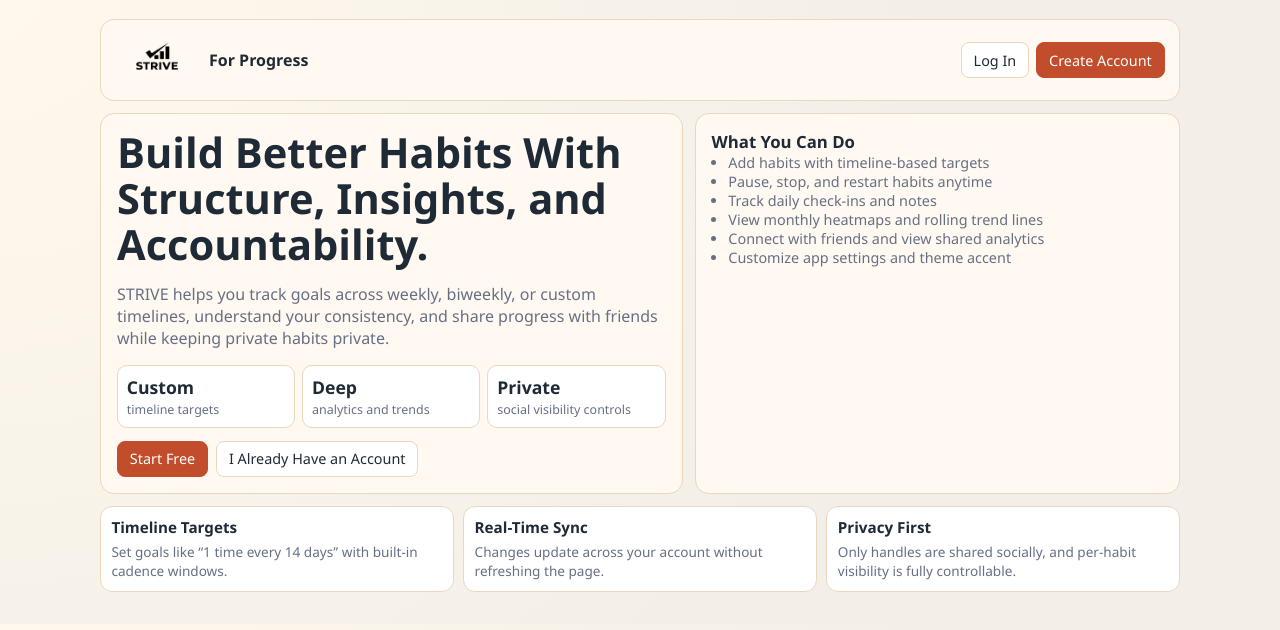
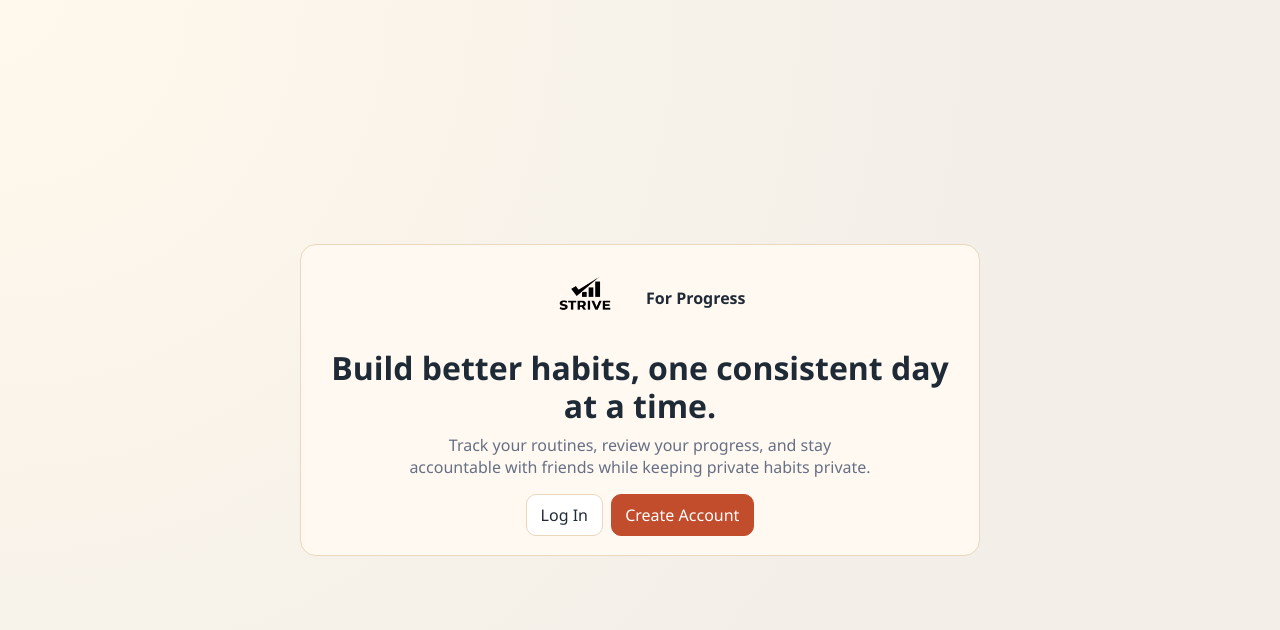
Before and after one commit to asoupavu/strive, a plain HTML site: page index.html in a window 1280 px wide. Drawn offline with Linux system fonts and the light colour scheme.

Commit message:
Simplify homepage to minimal hero layout

```diff
--- a/index.html
+++ b/index.html
@@ -19,25 +19,21 @@
 
       body {
         margin: 0;
+        min-height: 100vh;
+        display: grid;
+        place-items: center;
         font-family: "Avenir Next", "Segoe UI", sans-serif;
         color: var(--text);
         background: radial-gradient(circle at top left, #fff8ec 0%, var(--bg) 65%);
       }
 
-      .shell {
-        width: min(1080px, 92vw);
-        margin: 1.2rem auto 2rem;
-      }
-
-      .topbar {
-        display: flex;
-        justify-content: space-between;
-        align-items: center;
-        gap: 1rem;
+      main {
+        width: min(680px, 92vw);
         background: var(--panel);
         border: 1px solid var(--border);
-        border-radius: 14px;
-        padding: 0.75rem 0.9rem;
+        border-radius: 16px;
+        padding: 1.2rem;
+        text-align: center;
       }
 
       .brand {
@@ -47,29 +43,42 @@
       }
 
       .brand img {
-        height: 56px;
+        height: 68px;
         width: auto;
         display: block;
       }
 
       .tagline {
+        font-size: 1rem;
         font-weight: 600;
-        font-size: 1rem;
+      }
+
+      h1 {
+        margin: 0.7rem 0 0;
+        font-size: clamp(1.4rem, 3.8vw, 2rem);
+        line-height: 1.2;
+      }
+
+      p {
+        margin: 0.55rem auto 0;
+        max-width: 52ch;
+        color: var(--muted);
       }
 
       .actions {
+        margin-top: 1rem;
         display: flex;
-        gap: 0.45rem;
+        justify-content: center;
+        gap: 0.5rem;
       }
 
       .btn {
+        text-decoration: none;
         border: 1px solid var(--border);
-        border-radius: 8px;
-        padding: 0.48rem 0.74rem;
-        text-decoration: none;
+        border-radius: 10px;
+        padding: 0.55rem 0.85rem;
         color: var(--text);
         background: #fff;
-        font-size: 0.9rem;
       }
 
       .btn.primary {
@@ -77,149 +86,22 @@
         color: #fff;
         border-color: var(--accent);
       }
-
-      .hero {
-        margin-top: 0.75rem;
-        display: grid;
-        grid-template-columns: 1.2fr 1fr;
-        gap: 0.75rem;
-      }
-
-      .card {
-        background: var(--panel);
-        border: 1px solid var(--border);
-        border-radius: 14px;
-        padding: 1rem;
-      }
-
-      h1 {
-        margin: 0;
-        font-size: clamp(1.6rem, 3.5vw, 2.6rem);
-        line-height: 1.1;
-      }
-
-      p {
-        color: var(--muted);
-      }
-
-      .kpis {
-        margin-top: 0.8rem;
-        display: grid;
-        grid-template-columns: repeat(3, minmax(0, 1fr));
-        gap: 0.45rem;
-      }
-
-      .kpi {
-        border: 1px solid var(--border);
-        border-radius: 10px;
-        background: #fff;
-        padding: 0.55rem;
-      }
-
-      .kpi strong { font-size: 1.1rem; }
-      .kpi span { color: var(--muted); font-size: 0.78rem; display: block; margin-top: 0.12rem; }
-
-      .feature-grid {
-        margin-top: 0.75rem;
-        display: grid;
-        grid-template-columns: repeat(3, minmax(0, 1fr));
-        gap: 0.6rem;
-      }
-
-      .feature {
-        border: 1px solid var(--border);
-        border-radius: 12px;
-        background: #fff;
-        padding: 0.65rem;
-      }
-
-      .feature h3 {
-        margin: 0 0 0.3rem;
-        font-size: 0.95rem;
-      }
-
-      .feature p {
-        margin: 0;
-        font-size: 0.85rem;
-      }
-
-      .cta {
-        margin-top: 0.8rem;
-        display: flex;
-        gap: 0.5rem;
-      }
-
-      .mini-list {
-        margin: 0;
-        padding-left: 1.05rem;
-        color: var(--muted);
-        font-size: 0.9rem;
-      }
-
-      @media (max-width: 900px) {
-        .hero { grid-template-columns: 1fr; }
-        .feature-grid { grid-template-columns: 1fr; }
-        .kpis { grid-template-columns: 1fr 1fr; }
-      }
     </style>
   </head>
   <body>
-    <div class="shell">
-      <header class="topbar">
+    <main>
       <div class="brand">
         <img src="/strive.png" alt="STRIVE" />
         <span class="tagline">For Progress</span>
       </div>
+
+      <h1>Build better habits, one consistent day at a time.</h1>
+      <p>Track your routines, review your progress, and stay accountable with friends while keeping private habits private.</p>
+
       <div class="actions">
         <a class="btn" href="/login.html">Log In</a>
         <a class="btn primary" href="/signup.html">Create Account</a>
       </div>
-      </header>
-
-      <section class="hero">
-        <div class="card">
-          <h1>Build Better Habits With Structure, Insights, and Accountability.</h1>
-          <p>STRIVE helps you track goals across weekly, biweekly, or custom timelines, understand your consistency, and share progress with friends while keeping private habits private.</p>
-
-          <div class="kpis">
-            <div class="kpi"><strong>Custom</strong><span>timeline targets</span></div>
-            <div class="kpi"><strong>Deep</strong><span>analytics and trends</span></div>
-            <div class="kpi"><strong>Private</strong><span>social visibility controls</span></div>
-          </div>
-
-          <div class="cta">
-            <a class="btn primary" href="/signup.html">Start Free</a>
-            <a class="btn" href="/login.html">I Already Have an Account</a>
-          </div>
-        </div>
-
-        <aside class="card">
-          <h2 style="margin:0; font-size:1.05rem;">What You Can Do</h2>
-          <ul class="mini-list">
-            <li>Add habits with timeline-based targets</li>
-            <li>Pause, stop, and restart habits anytime</li>
-            <li>Track daily check-ins and notes</li>
-            <li>View monthly heatmaps and rolling trend lines</li>
-            <li>Connect with friends and view shared analytics</li>
-            <li>Customize app settings and theme accent</li>
-          </ul>
-        </aside>
-      </section>
-
-      <section class="feature-grid">
-        <article class="feature">
-          <h3>Timeline Targets</h3>
-          <p>Set goals like “1 time every 14 days” with built-in cadence windows.</p>
-        </article>
-        <article class="feature">
-          <h3>Real-Time Sync</h3>
-          <p>Changes update across your account without refreshing the page.</p>
-        </article>
-        <article class="feature">
-          <h3>Privacy First</h3>
-          <p>Only handles are shared socially, and per-habit visibility is fully controllable.</p>
-        </article>
-      </section>
-    </div>
+    </main>
   </body>
 </html>
```
Lines whose indentation alone changed are shown as unchanged.
